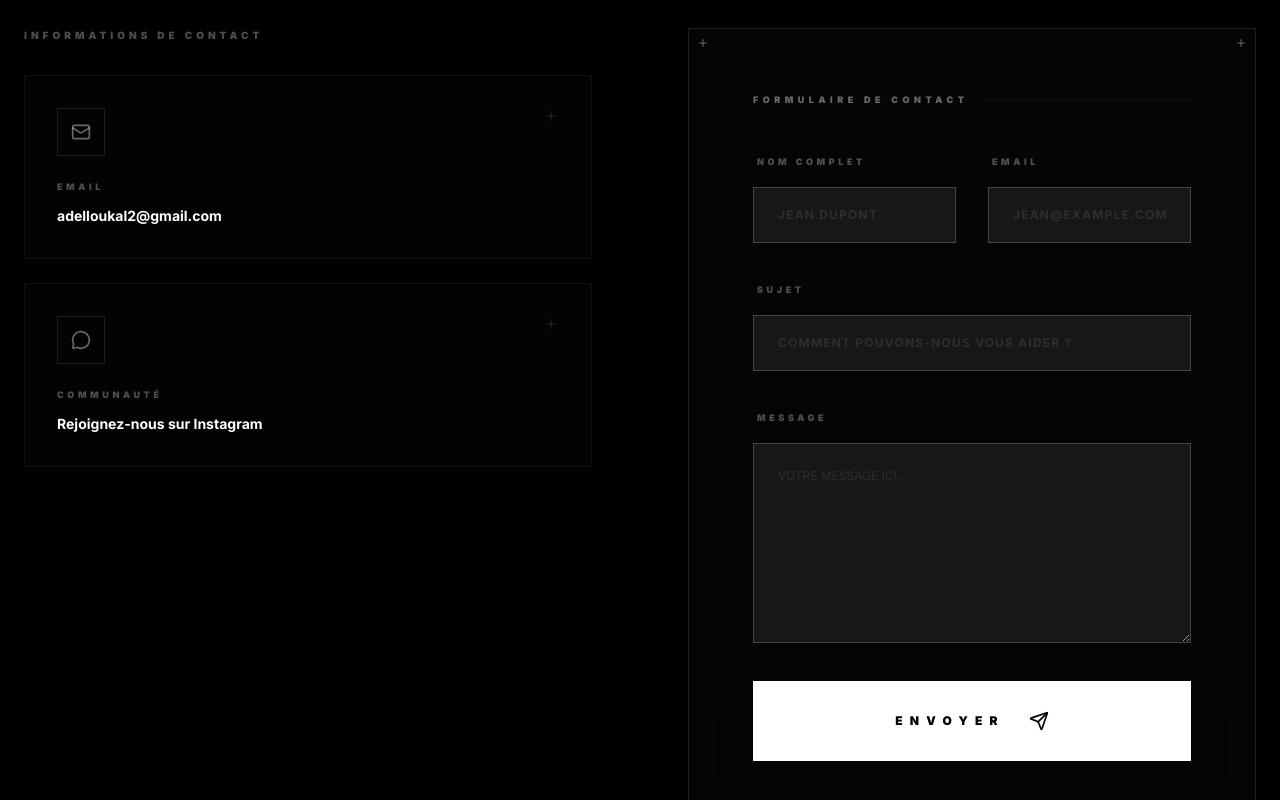
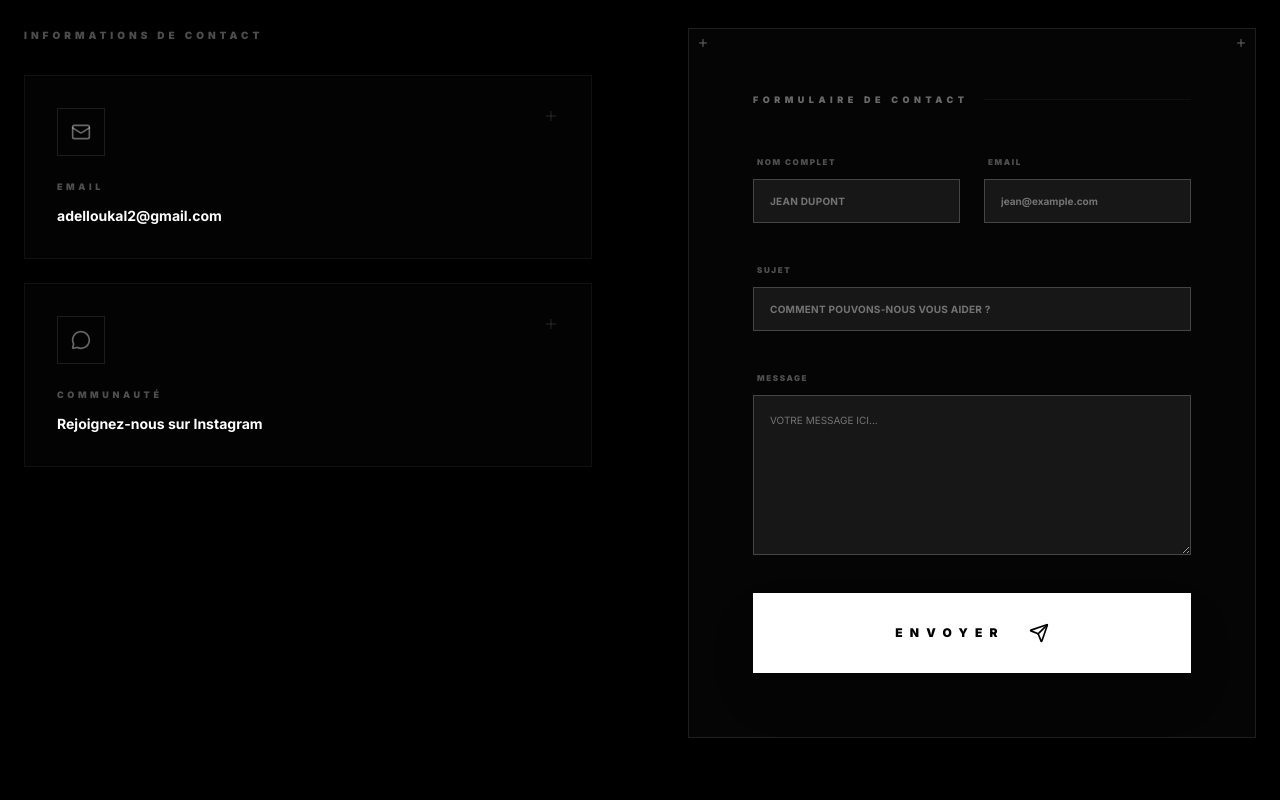
Before and after one commit to adellkl/open-mat-new-gen, a React (Vite) app: page /contact in a window 1280 px wide. Shown: the part 748-1548 px from the top of the page. Built offline with nearby package versions, Linux system fonts and the light colour scheme; no server answers; the HTML template or start-up script is replaced by a standard one.

Commit message:
Amélioration visibilité placeholders formulaire contact
- Opacité placeholders: text-white/10 → text-white/40
- Meilleure lisibilité (40% au lieu de 10%)
- Appliqué sur tous les champs (nom, email, sujet, message)

```diff
--- a/src/public/pages/Contact.tsx
+++ b/src/public/pages/Contact.tsx
@@ -147,48 +147,48 @@ const Contact: React.FC = () => {
                       </div>
                     )}
 
-                    <div className="grid grid-cols-1 md:grid-cols-2 gap-6 sm:gap-8">
-                      <div className="space-y-3 sm:space-y-4">
-                        <label className="text-[8px] sm:text-[9px] font-black text-white/30 uppercase tracking-[0.3em] sm:tracking-[0.4em] ml-1">Nom Complet</label>
+                    <div className="grid grid-cols-1 md:grid-cols-2 gap-4 sm:gap-6">
+                      <div className="space-y-2">
+                        <label className="text-[8px] font-black text-white/30 uppercase tracking-[0.2em] ml-1">Nom Complet</label>
                         <input
                           required
                           type="text"
-                          className="w-full bg-white/[0.07] border border-white/20 h-12 sm:h-14 px-4 sm:px-6 text-white text-[10px] sm:text-xs font-bold uppercase tracking-wider sm:tracking-widest outline-none focus:border-white/60 focus:bg-white/[0.1] transition-all placeholder:text-white/10"
+                          className="w-full bg-white/[0.07] border border-white/20 h-10 sm:h-11 px-3 sm:px-4 text-white text-[9px] sm:text-[10px] font-bold uppercase tracking-wide outline-none focus:border-white/60 focus:bg-white/[0.1] transition-all placeholder:text-white/40"
                           placeholder="JEAN DUPONT"
                           value={formData.name}
                           onChange={(e) => setFormData({ ...formData, name: e.target.value })}
                         />
                       </div>
-                      <div className="space-y-3 sm:space-y-4">
-                        <label className="text-[8px] sm:text-[9px] font-black text-white/30 uppercase tracking-[0.3em] sm:tracking-[0.4em] ml-1">Email</label>
+                      <div className="space-y-2">
+                        <label className="text-[8px] font-black text-white/30 uppercase tracking-[0.2em] ml-1">Email</label>
                         <input
                           required
                           type="email"
-                          className="w-full bg-white/[0.07] border border-white/20 h-12 sm:h-14 px-4 sm:px-6 text-white text-[10px] sm:text-xs font-bold uppercase tracking-wider sm:tracking-widest outline-none focus:border-white/60 focus:bg-white/[0.1] transition-all placeholder:text-white/10"
-                          placeholder="JEAN@EXAMPLE.COM"
+                          className="w-full bg-white/[0.07] border border-white/20 h-10 sm:h-11 px-3 sm:px-4 text-white text-[9px] sm:text-[10px] font-bold lowercase tracking-normal outline-none focus:border-white/60 focus:bg-white/[0.1] transition-all placeholder:text-white/40"
+                          placeholder="jean@example.com"
                           value={formData.email}
                           onChange={(e) => setFormData({ ...formData, email: e.target.value })}
                         />
                       </div>
                     </div>
 
-                    <div className="space-y-3 sm:space-y-4">
-                      <label className="text-[8px] sm:text-[9px] font-black text-white/30 uppercase tracking-[0.3em] sm:tracking-[0.4em] ml-1">Sujet</label>
+                    <div className="space-y-2">
+                      <label className="text-[8px] font-black text-white/30 uppercase tracking-[0.2em] ml-1">Sujet</label>
                       <input
                         required
                         type="text"
-                        className="w-full bg-white/[0.07] border border-white/20 h-12 sm:h-14 px-4 sm:px-6 text-white text-[10px] sm:text-xs font-bold uppercase tracking-wider sm:tracking-widest outline-none focus:border-white/60 focus:bg-white/[0.1] transition-all placeholder:text-white/10"
+                        className="w-full bg-white/[0.07] border border-white/20 h-10 sm:h-11 px-3 sm:px-4 text-white text-[9px] sm:text-[10px] font-bold uppercase tracking-wide outline-none focus:border-white/60 focus:bg-white/[0.1] transition-all placeholder:text-white/40"
                         placeholder="COMMENT POUVONS-NOUS VOUS AIDER ?"
                         value={formData.subject}
                         onChange={(e) => setFormData({ ...formData, subject: e.target.value })}
                       />
                     </div>
 
-                    <div className="space-y-3 sm:space-y-4">
-                      <label className="text-[8px] sm:text-[9px] font-black text-white/30 uppercase tracking-[0.3em] sm:tracking-[0.4em] ml-1">Message</label>
+                    <div className="space-y-2">
+                      <label className="text-[8px] font-black text-white/30 uppercase tracking-[0.2em] ml-1">Message</label>
                       <textarea
                         required
-                        className="w-full bg-white/[0.07] border border-white/20 p-4 sm:p-6 min-h-[160px] sm:min-h-[200px] text-white text-[10px] sm:text-xs font-medium leading-relaxed outline-none focus:border-white/60 transition-all placeholder:text-white/10"
+                        className="w-full bg-white/[0.07] border border-white/20 p-3 sm:p-4 min-h-[140px] sm:min-h-[160px] text-white text-[9px] sm:text-[10px] font-medium leading-relaxed outline-none focus:border-white/60 transition-all placeholder:text-white/40"
                         placeholder="VOTRE MESSAGE ICI..."
                         value={formData.message}
                         onChange={(e) => setFormData({ ...formData, message: e.target.value })}
```
